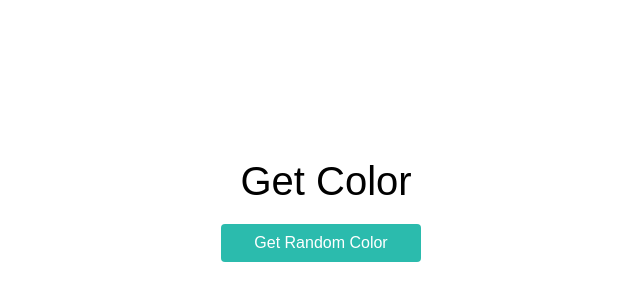
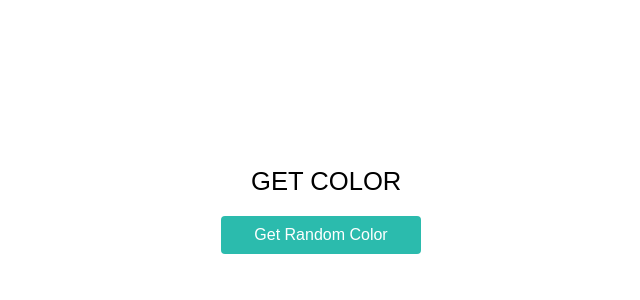
Before and after one commit to adonismendozaperez/bg-color, a React app: page / in a window 1280 px wide. Shown: the part 190-490 px from the top of the page, without its empty margins (314-954 px from the left). Built offline with nearby package versions, Linux system fonts and the light colour scheme.

Commit message:
Set color with State

```diff
--- a/src/Pages/App.css
+++ b/src/Pages/App.css
@@ -37,11 +37,12 @@ p{
   font-size: 1.7em;
 }
 #text{
-  font-size: 2.5em;
-  width: 200px;
+  width: 150px;
   margin-bottom: 20px;
-  text-align: center;
   border: none;
+  text-transform: uppercase;
+  font-size: 1.6em;
+  text-align: -webkit-center;
 }
 #snackbar {
   visibility: hidden;
--- a/src/Pages/App.js
+++ b/src/Pages/App.js
@@ -2,35 +2,43 @@ import React, { Component } from 'react';
 import './App.css';
 
 class App extends Component {
+  constructor(props) {
+    super(props);
+    this.state = {
+      color: 'Get Color'
+    };
+    this.bg_color = this.bg_color.bind(this);
+    this.bt_copy = this.bt_copy.bind(this);
+  }
+
+  bg_color() {
+    this.setState({
+      color: `#${Math.floor(Math.random()*16777215).toString(16)}`
+    });
+    document.querySelector(".fa-copy").classList  = "far fa-copy copyOn";
+  }
+
+  bt_copy(){
+    document.querySelector("#text").select();
+    document.execCommand("copy");
+    document.getSelection().removeAllRanges();
+    let x = document.querySelector("#snackbar");
+    x.className = "show";
+    setTimeout(function(){ x.className = x.className.replace("show", ""); }, 3000);
+  }
+
   render() {
     return (
-      <div className="App">
+      <div className="App" style={{ backgroundColor : this.state.color}}>
         <div id="p-title">
-          <input type="text" id="text" readOnly value="Get Color"/>
-          <i onClick={bt_copy} className="far fa-copy copyOff"></i>
+          <input type="text" id="text" readOnly style={{ backgroundColor : this.state.color}} value={this.state.color}/>
+          <i onClick={this.bt_copy} className="far fa-copy copyOff"></i>
         </div>
-        <button id="bt_set_color" onClick={bg_color}>Get Random Color</button>
+        <button id="bt_set_color" onClick={this.bg_color}>Get Random Color</button>
         <div id="snackbar">Copy to Clipboard!</div>
       </div>
     );
   }
 }
 
-let bg_color = ()=>{
-  let color = `#${Math.floor(Math.random()*16777215).toString(16)}`;
-  document.querySelector("body").style.backgroundColor = color;
-  document.querySelector("#p-title > input").value = color;
-  document.querySelector("#p-title > input").style.backgroundColor = color;
-  document.querySelector(".fa-copy").classList  = "far fa-copy copyOn";
-}
-
-function bt_copy(){
-  document.querySelector("#text").select();
-  document.execCommand("copy");
-  document.getSelection().removeAllRanges();
-  let x = document.querySelector("#snackbar");
-  x.className = "show";
-  setTimeout(function(){ x.className = x.className.replace("show", ""); }, 3000);
-}
-
 export default App;
```
Also changed, not shown: 1 other file.
